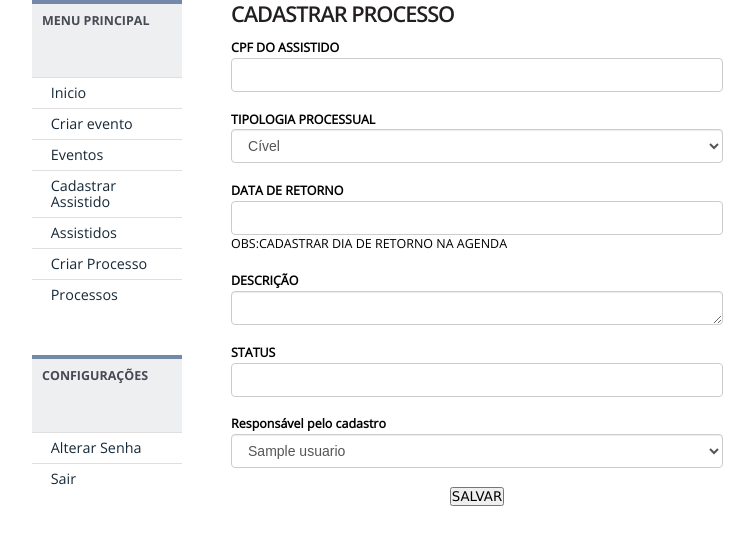
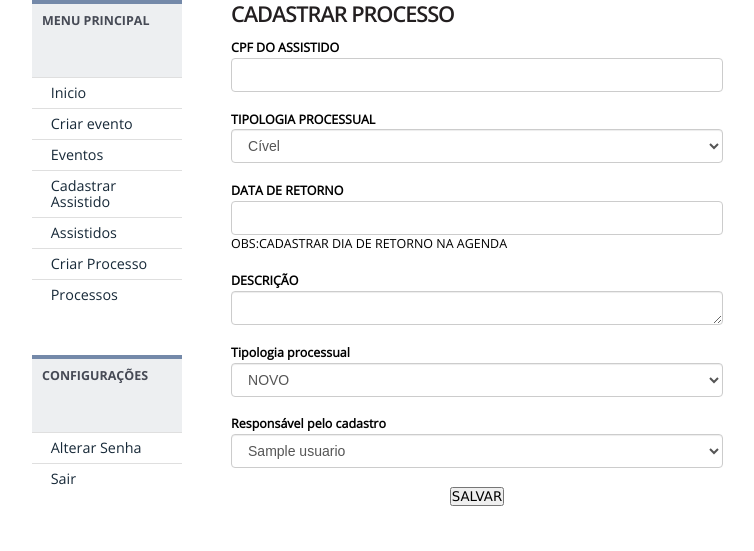
Before and after one commit to Pedro-Philipe/snpj, a Django app: a page that uses snpj/templates/processo/criar_processo.html in a window 1280 px wide. Shown: the part 236-787 px from the top of the page, without its empty margins (138-892 px from the left). Run offline with Django 3.2, Linux system fonts and the light colour scheme; a user stored in the database is signed in; tables that the repository leaves empty hold one stand-in row (values such as "Sample post"); some libraries are stand-ins or nearby versions.

```diff
--- a/snpj/templates/processo/criar_processo.html
+++ b/snpj/templates/processo/criar_processo.html
@@ -49,9 +49,15 @@
             </div>
             <br/>
             <div class="form-group">
-                <div class="col-sm-7">
-                    <label for="{{ form.status_processo.id_for_label }}" class="col-sm-3 control-label">STATUS</label>
-                    {% render_field form.status_processo class="form-control" %} {{ form.status_processo.errors }}
+                <div class="form-group">
+                    <label for="{{ form.status_processo.id_for_label }}" class="col-sm-3 control-label">Tipologia
+                        processual</label>
+                    <div class="col-sm-9">
+                        <select class="form-control" id="status_processo" name="status_processo">
+                            <option value="NOVO" selected="selected">NOVO</option>
+                        </select>
+                        {{ form.tipo.errors }}
+                    </div>
                 </div>
             </div>
             <br/>
```
